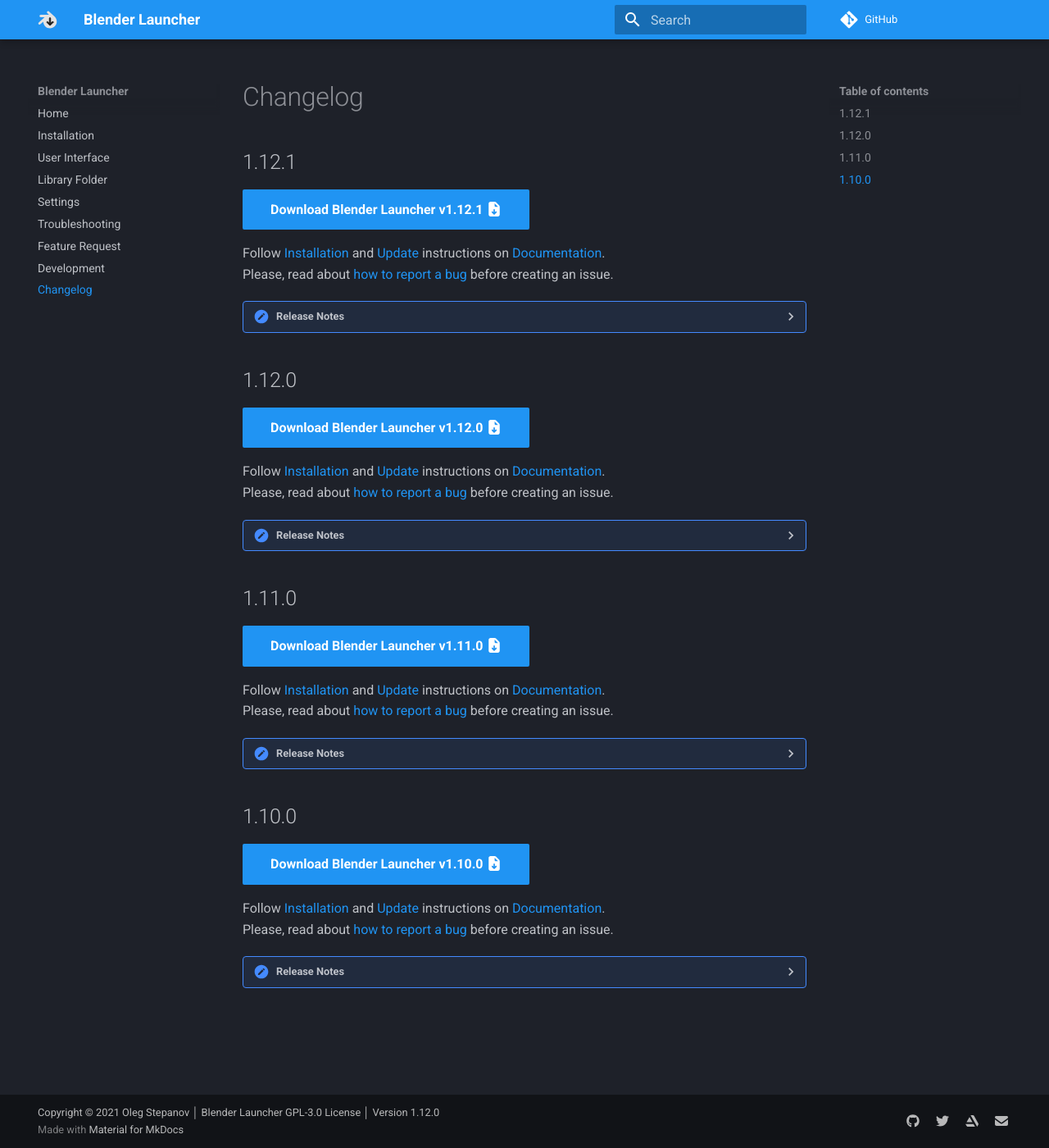
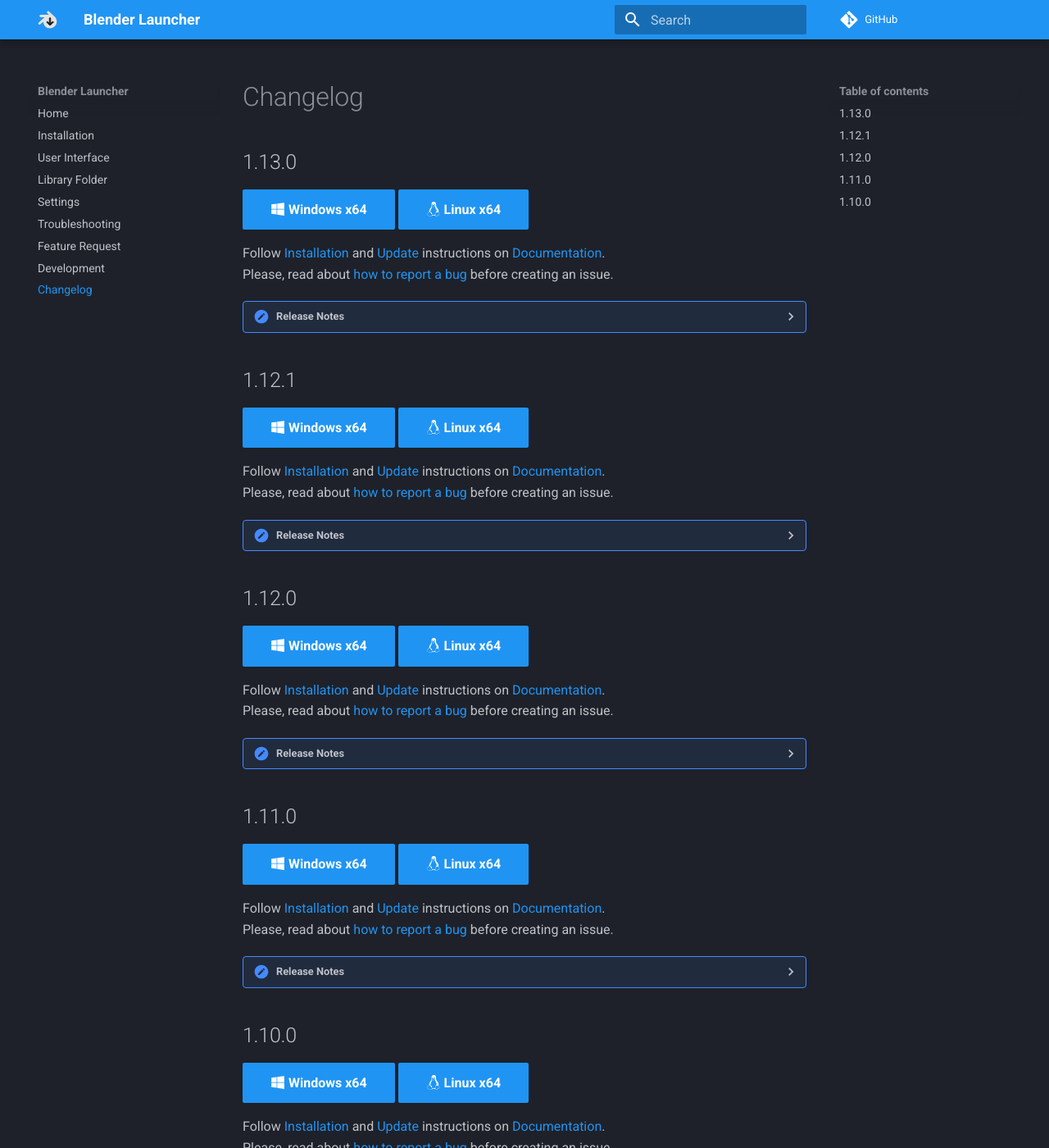
Before and after one commit to DotBow/Blender-Launcher, an MkDocs documentation site: the page built from docs/mkdocs/changelog.md, in a window 1280 px wide and 1400 px high. Shown: the whole window at 82% size. Built offline with MkDocs 1.6.1 and Material for MkDocs 9.7.7, drawn with Linux system fonts in a browser that asks for light colours; comment, search, counter and statistics services are not loaded.

Commit message:
Add release notes for 1.13.0, use direct links to downloads

```diff
--- a/docs/mkdocs/changelog.md
+++ b/docs/mkdocs/changelog.md
@@ -2,9 +2,32 @@
 
 # Changelog
 
+## 1.13.0
+
+[:fontawesome-brands-windows: Windows x64](https://github.com/DotBow/Blender-Launcher/releases/download/v1.13.0/Blender_Launcher_v1.13.0_Windows_x64.zip){: .md-button .md-button--primary }
+[:fontawesome-brands-linux: Linux x64](https://github.com/DotBow/Blender-Launcher/releases/download/v1.13.0/Blender_Launcher_v1.13.0_Linux_x64.zip){: .md-button .md-button--primary }
+
+Follow [Installation](installation.md#installing-blender-launcher) and [Update](installation.md#updating-blender-launcher) instructions on [Documentation](https://dotbow.github.io/Blender-Launcher).<br>
+Please, read about [how to report a bug](troubleshooting.md) before creating an issue.
+
+??? summary "Release Notes"
+
+    **Fixed:**
+
+    - Site and naming convention changes broke proper build recognition and display [#70](https://github.com/DotBow/Blender-Launcher/issues/41)
+
+    **New:**
+
+    - Internal MacOS support (not builds yet)
+
+    **Known issues:**
+
+    - There is still might be some broken builds due to convention changes when migrating from 1.12.1 to 1.13.0 which should be removed manually from the Library Folder (folders named `blender-windows64`)
+
 ## 1.12.1
 
-[Download Blender Launcher v1.12.1 :fontawesome-solid-file-download:](https://github.com/DotBow/Blender-Launcher/releases/tag/v1.12.1){: .md-button .md-button--primary }
+[:fontawesome-brands-windows: Windows x64](https://github.com/DotBow/Blender-Launcher/releases/download/v1.12.1/Blender_Launcher_v1.12.1_Windows_x64.zip){: .md-button .md-button--primary }
+[:fontawesome-brands-linux: Linux x64](https://github.com/DotBow/Blender-Launcher/releases/download/v1.12.1/Blender_Launcher_v1.12.1_Linux_x64.zip){: .md-button .md-button--primary }
 
 Follow [Installation](installation.md#installing-blender-launcher) and [Update](installation.md#updating-blender-launcher) instructions on [Documentation](https://dotbow.github.io/Blender-Launcher).<br>
 Please, read about [how to report a bug](troubleshooting.md) before creating an issue.
@@ -24,10 +47,10 @@
 
     - New naming conventions may break branch labels for experimental builds
 
-
 ## 1.12.0
 
-[Download Blender Launcher v1.12.0 :fontawesome-solid-file-download:](https://github.com/DotBow/Blender-Launcher/releases/tag/v1.12.0){: .md-button .md-button--primary }
+[:fontawesome-brands-windows: Windows x64](https://github.com/DotBow/Blender-Launcher/releases/download/v1.12.0/Blender_Launcher_v1.12.0_Windows_x64.zip){: .md-button .md-button--primary }
+[:fontawesome-brands-linux: Linux x64](https://github.com/DotBow/Blender-Launcher/releases/download/v1.12.0/Blender_Launcher_v1.12.0_Linux_x64.zip){: .md-button .md-button--primary }
 
 Follow [Installation](installation.md#installing-blender-launcher) and [Update](installation.md#updating-blender-launcher) instructions on [Documentation](https://dotbow.github.io/Blender-Launcher).<br>
 Please, read about [how to report a bug](troubleshooting.md) before creating an issue.
@@ -56,7 +79,8 @@
 
 ## 1.11.0
 
-[Download Blender Launcher v1.11.0 :fontawesome-solid-file-download:](https://github.com/DotBow/Blender-Launcher/releases/tag/v1.11.0){: .md-button .md-button--primary }
+[:fontawesome-brands-windows: Windows x64](https://github.com/DotBow/Blender-Launcher/releases/download/v1.11.0/Blender_Launcher_v1.11.0_Windows_x64.zip){: .md-button .md-button--primary }
+[:fontawesome-brands-linux: Linux x64](https://github.com/DotBow/Blender-Launcher/releases/download/v1.11.0/Blender_Launcher_v1.11.0_Linux_x64.zip){: .md-button .md-button--primary }
 
 Follow [Installation](installation.md#installing-blender-launcher) and [Update](installation.md#updating-blender-launcher) instructions on [Documentation](https://dotbow.github.io/Blender-Launcher).<br>
 Please, read about [how to report a bug](troubleshooting.md) before creating an issue.
@@ -80,7 +104,8 @@
 
 ## 1.10.0
 
-[Download Blender Launcher v1.10.0 :fontawesome-solid-file-download:](https://github.com/DotBow/Blender-Launcher/releases/tag/v1.10.0){: .md-button .md-button--primary }
+[:fontawesome-brands-windows: Windows x64](https://github.com/DotBow/Blender-Launcher/releases/download/v1.10.0/Blender_Launcher_v1.10.0_Windows_x64.zip){: .md-button .md-button--primary }
+[:fontawesome-brands-linux: Linux x64](https://github.com/DotBow/Blender-Launcher/releases/download/v1.10.0/Blender_Launcher_v1.10.0_Linux_x64.zip){: .md-button .md-button--primary }
 
 Follow [Installation](installation.md#installing-blender-launcher) and [Update](installation.md#updating-blender-launcher) instructions on [Documentation](https://dotbow.github.io/Blender-Launcher).<br>
 Please, read about [how to report a bug](troubleshooting.md) before creating an issue.
```
